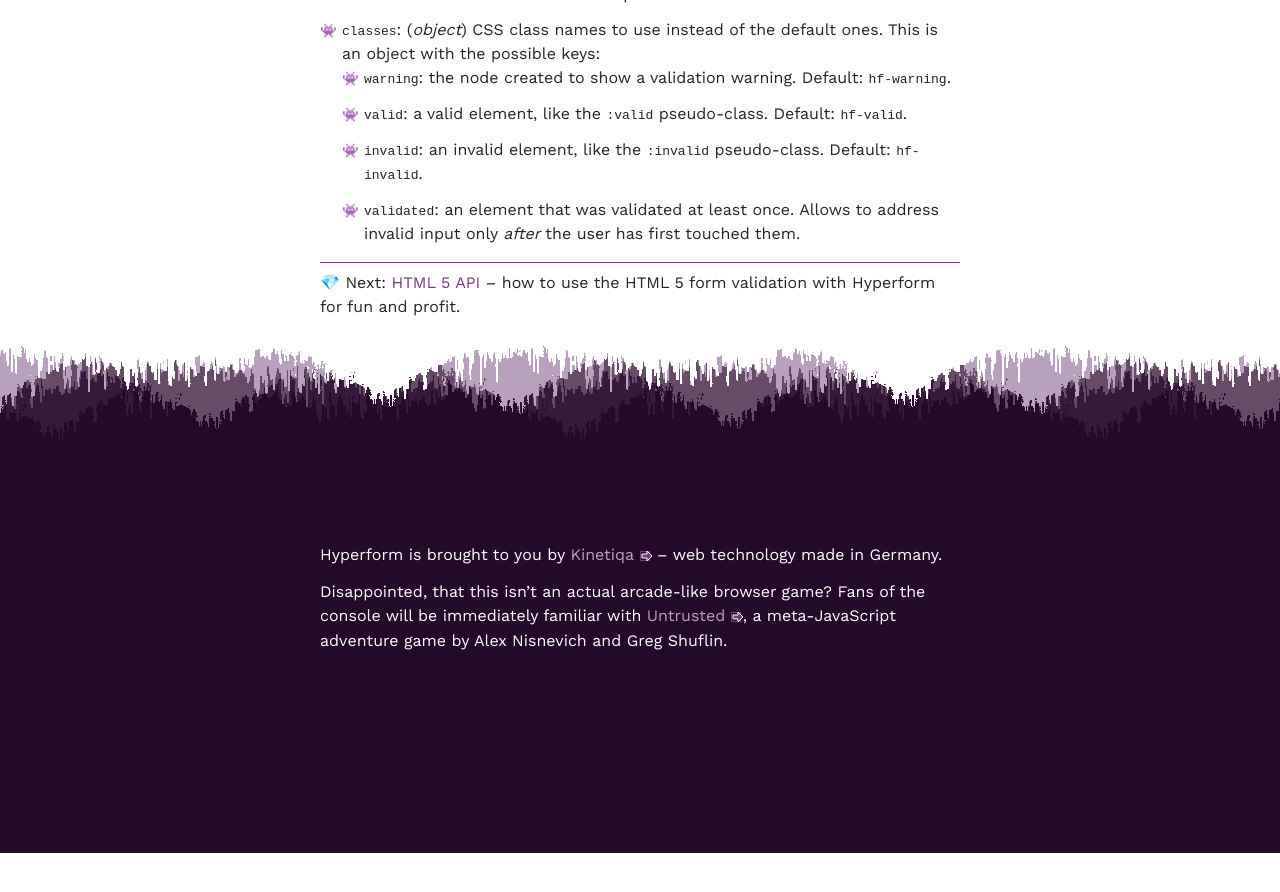
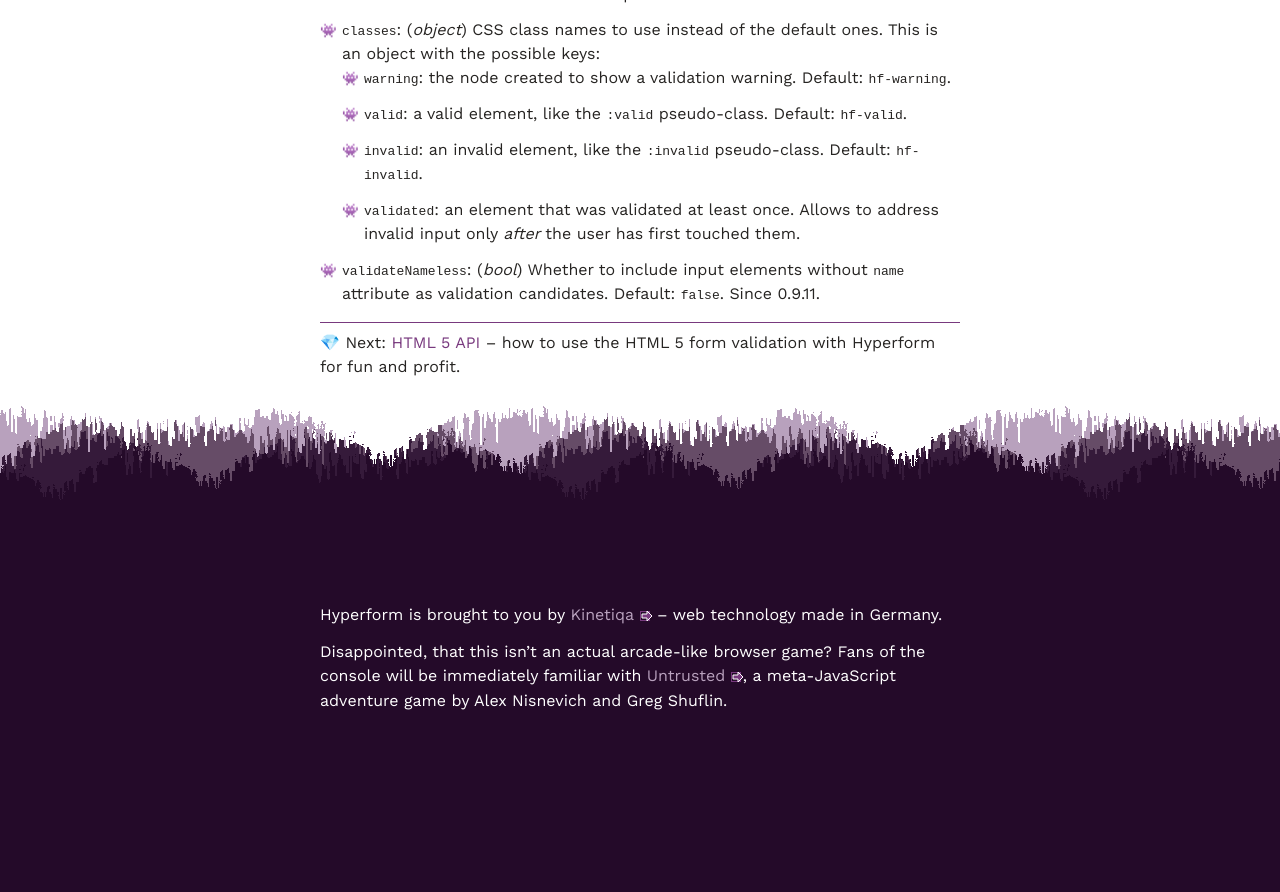
Before and after one commit to hyperform/hyperform.github.io, a Jekyll site: the page built from docs/usage.md, in a window 1280 px wide and 900 px high, scrolled down 2026 px. Shown: the top 892 px of the window. Built offline with Jekyll 4.4.1, drawn with Linux system fonts in a browser that asks for light colours; emoji names are drawn with the system emoji font; some web fonts are replaced; before the commit the page ends 2879 px from its top, so only the background shows below that.

Commit message:
add validateNameless setting

```diff
--- a/docs/usage.md
+++ b/docs/usage.md
@@ -83,6 +83,9 @@ The available settings are:
         Default: `hf-invalid`.
     *   `validated`: an element that was validated at least once. Allows to
         address invalid input only _after_ the user has first touched them.
+*   `validateNameless`: (*bool*) Whether to include input elements without
+    `name` attribute as validation candidates.
+    Default: `false`. Since 0.9.11.
 
 ----
 
```
